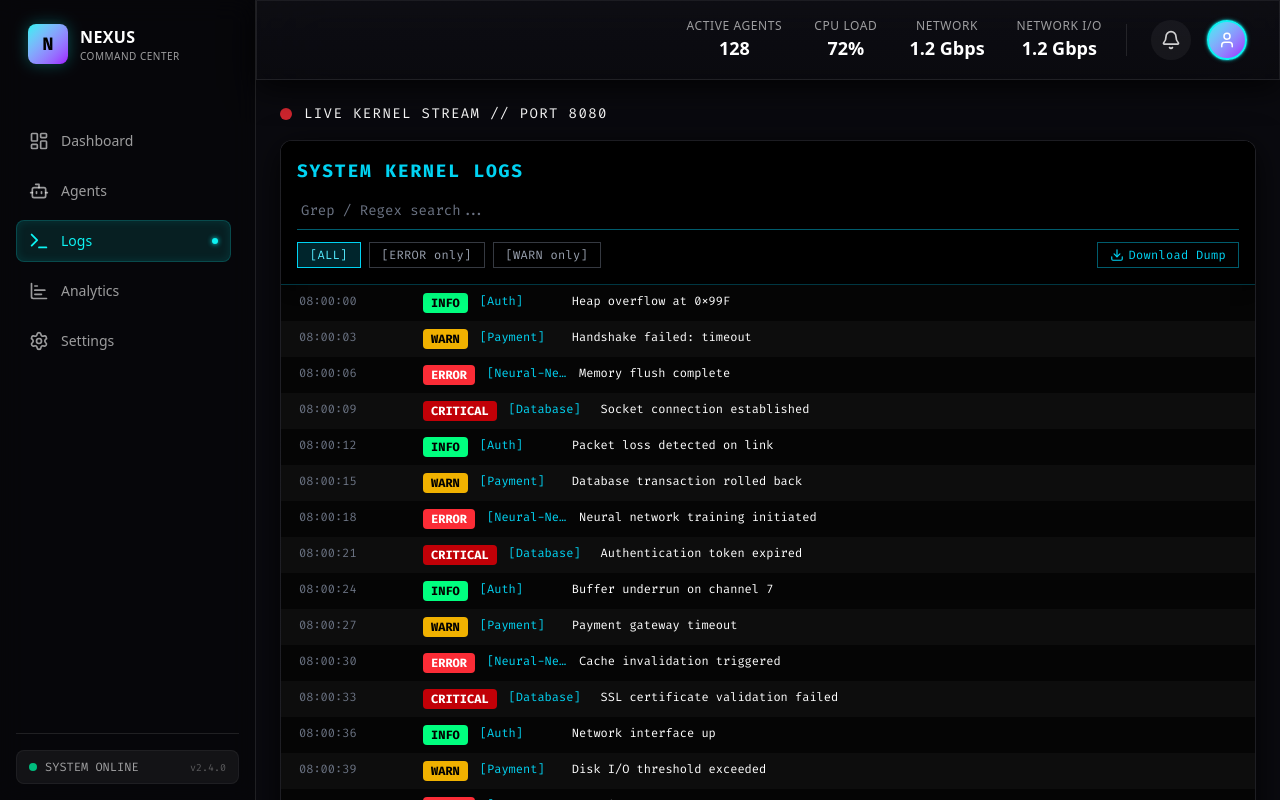
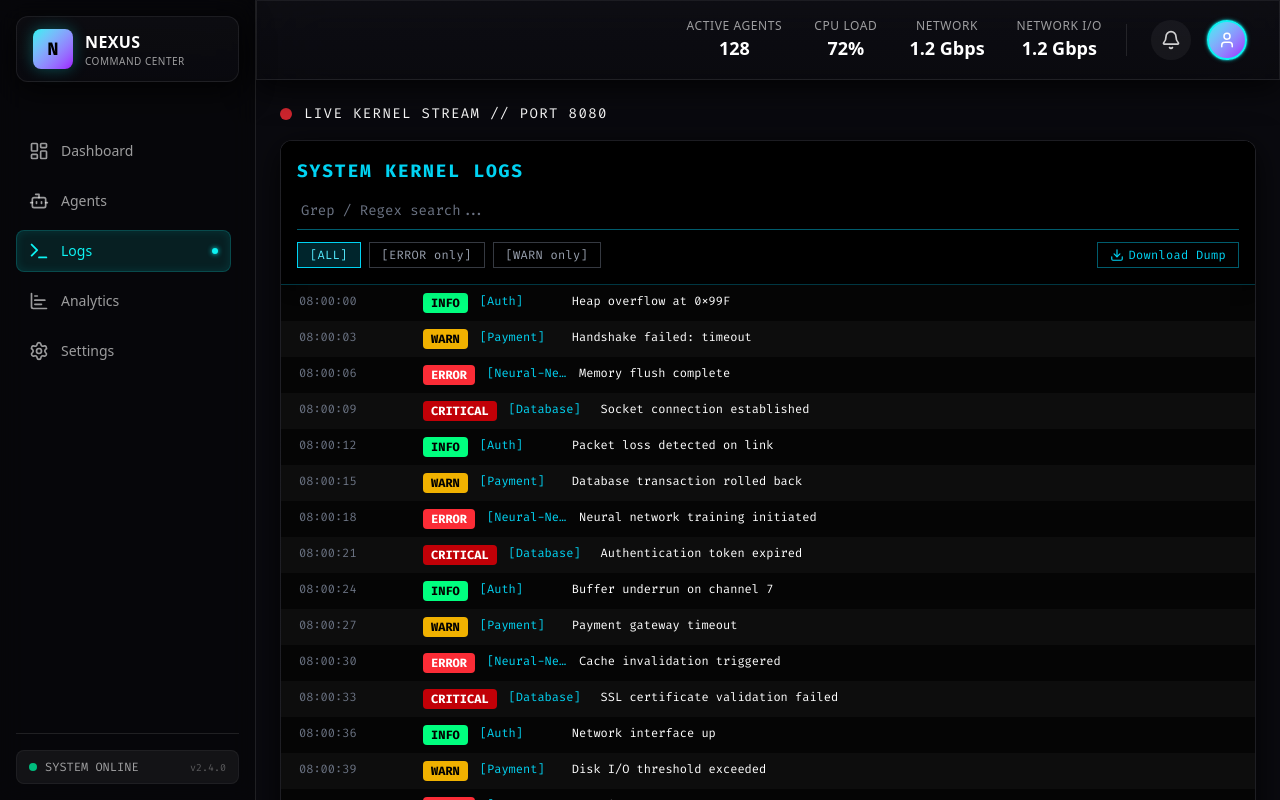
Before and after one commit to danyawn/nexus-agent-dashboard, a Next.js app: page /logs in a window 1280 px wide. Shown: the top 800 px of the page. Built offline with nearby package versions, Linux system fonts and the light colour scheme.

Commit message:
completionId: cgen-00877973422546de88d6bf6c1df4a6d5
cgen-00877973422546de88d6bf6c1df4a6d5

```diff
--- a/components/DashboardLayout.tsx
+++ b/components/DashboardLayout.tsx
@@ -44,8 +44,8 @@ export default function DashboardLayout({ children }: DashboardLayoutProps) {
   const SidebarContent = () => (
     <>
       {/* Logo/Brand - Hidden on mobile (already in header), visible on desktop */}
-      <div className="hidden md:flex items-center gap-3 px-3 py-2 mb-6 flex-shrink-0">
-        <div className="w-10 h-10 rounded-lg bg-gradient-to-br from-[var(--primary)] to-[var(--neon-purple)] flex items-center justify-center shadow-[0_0_15px_rgba(13,242,242,0.3)]">
+      <Link href="/landing" className="hidden md:flex glass-panel items-center gap-3 px-4 py-3 mb-6 flex-shrink-0 rounded-xl hover:border-[var(--primary)]/40 transition-all duration-200 group cursor-pointer">
+        <div className="w-10 h-10 rounded-lg bg-gradient-to-br from-[var(--primary)] to-[var(--neon-purple)] flex items-center justify-center shadow-[0_0_15px_rgba(13,242,242,0.3)] group-hover:shadow-[0_0_25px_rgba(13,242,242,0.5)] transition-shadow">
           <span className="text-black font-bold text-lg font-mono">N</span>
         </div>
         <div>
@@ -56,7 +56,7 @@ export default function DashboardLayout({ children }: DashboardLayoutProps) {
             Command Center
           </p>
         </div>
-      </div>
+      </Link>
 
       {/* Navigation */}
       <nav className="flex-1 flex flex-col gap-2 mt-6 overflow-y-auto pr-2 min-h-0">
```
